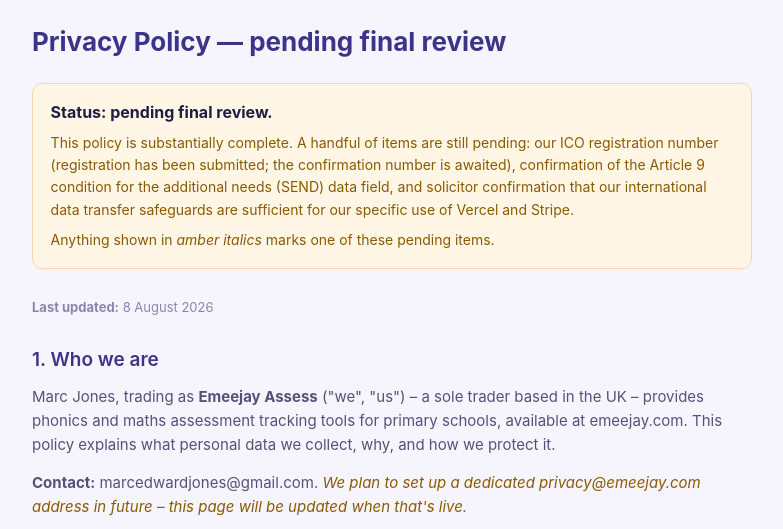
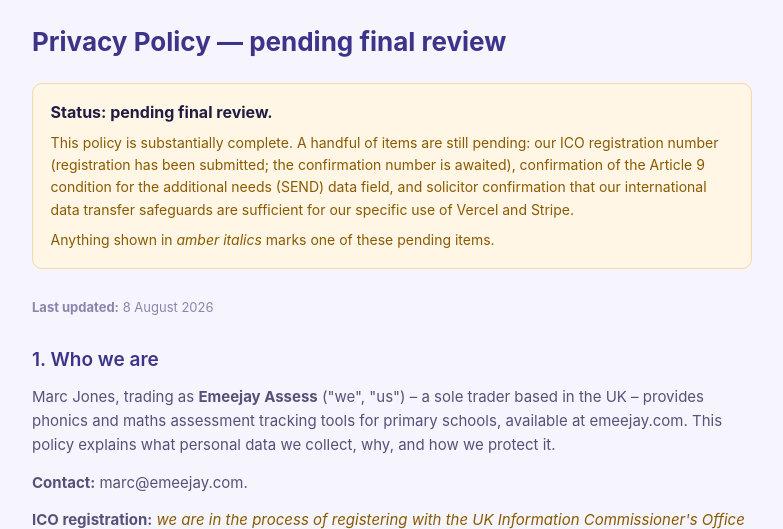
Before and after one commit to emjay-code/emeejay, a website: page privacy-policy.html in a window 1280 px wide. Shown: the part 190-719 px from the top of the page, without its empty margins (248-1031 px from the left). Drawn offline with Linux system fonts and the light colour scheme.

Commit message:
Legal pages: update contact email to marc@emeejay.com

```diff
--- a/privacy-policy.html
+++ b/privacy-policy.html
@@ -59,7 +59,7 @@ li{font-size:15px;color:var(--text-secondary);margin-bottom:0.35rem;}
 
   <h2>1. Who we are</h2>
   <p>Marc Jones, trading as <strong>Emeejay Assess</strong> ("we", "us") &ndash; a sole trader based in the UK &ndash; provides phonics and maths assessment tracking tools for primary schools, available at emeejay.com. This policy explains what personal data we collect, why, and how we protect it.</p>
-  <p><strong>Contact:</strong> marcedwardjones@gmail.com. <span class="placeholder">We plan to set up a dedicated privacy@emeejay.com address in future &ndash; this page will be updated when that's live.</span></p>
+  <p><strong>Contact:</strong> marc@emeejay.com.</p>
   <p><strong>ICO registration:</strong> <span class="placeholder">we are in the process of registering with the UK Information Commissioner's Office (ICO) as a data controller, registration number TBC. Based on current ICO fee tiers, a business of this size is likely to fall into Tier 1 (&pound;52/year for micro-organisations with no more than 10 staff or turnover up to &pound;632,000) &ndash; confirm via ico.org.uk/for-organisations/data-protection-fee before publishing this policy.</span></p>
 
   <h2>2. Who this policy covers</h2>
@@ -125,7 +125,7 @@ li{font-size:15px;color:var(--text-secondary);margin-bottom:0.35rem;}
   <p>You also have the right to complain to the UK Information Commissioner's Office (<a href="https://ico.org.uk" target="_blank" rel="noopener">ico.org.uk</a>) if you believe your data has been mishandled.</p>
 
   <h2>9. Contact us</h2>
-  <p>Marc Jones, trading as Emeejay Assess<br/>marcedwardjones@gmail.com</p>
+  <p>Marc Jones, trading as Emeejay Assess<br/>marc@emeejay.com</p>
 
   <h2>10. Changes to this policy</h2>
   <p>We may update this policy from time to time as the service or our suppliers change. We will update the "last updated" date at the top of this page and, for material changes affecting pupil data, notify schools directly.</p>
```
Also changed, not shown: data-processing-agreement.html (+2 -2 lines), terms-of-service.html (+1 -1 lines).
